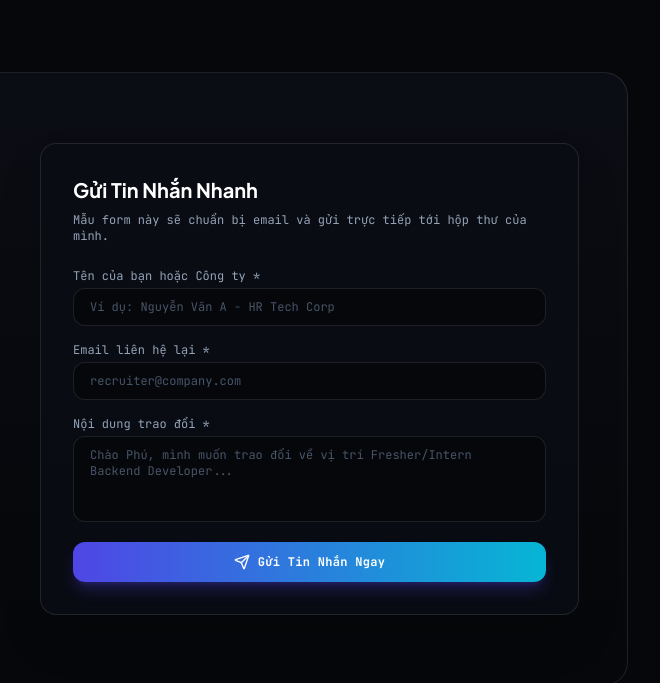
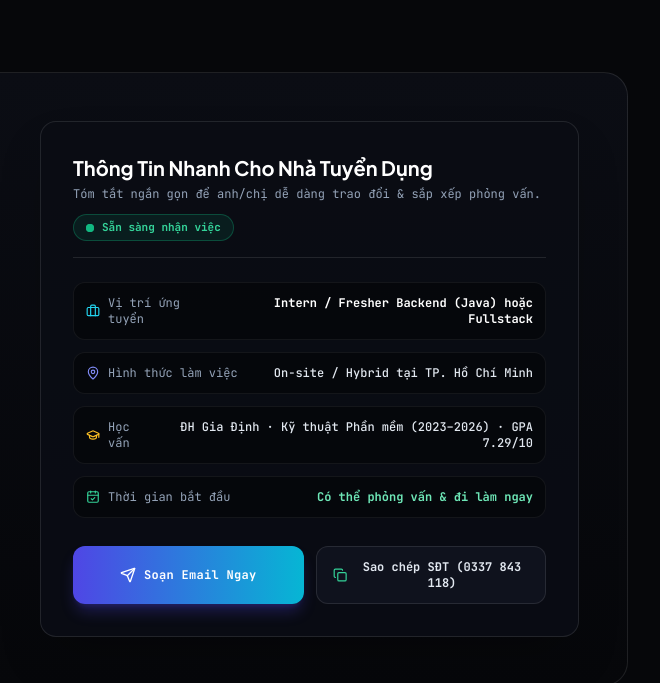
Before and after one commit to NhsPhu/Profolio, a plain HTML site: page code.html in a window 1280 px wide. Shown: the part 5460-6143 px from the top of the page, 620-1280 px from the left. Drawn offline with nearby package versions, Linux system fonts and the light colour scheme.

Commit message:
feat: add favicon.ico and replace contact form with Recruiter Quick Card

```diff
--- a/code.html
+++ b/code.html
@@ -5,6 +5,8 @@
   <meta name="viewport" content="width=device-width, initial-scale=1.0" />
   <title>Nguyễn Hồ Sỹ Phú | Fullstack / Backend Developer (Intern · Fresher)</title>
   <meta name="description" content="Portfolio của Nguyễn Hồ Sỹ Phú - Sinh viên mới ra trường ngành Kỹ thuật Phần mềm (ĐH Gia Định), tìm kiếm cơ hội Intern / Fresher Fullstack hoặc Backend Developer với Java Spring Boot và React." />
+  <link rel="icon" type="image/x-icon" href="./favicon.ico" />
+  <link rel="shortcut icon" href="./favicon.ico" />
 
   <!-- Fonts -->
   <link rel="preconnect" href="https://fonts.googleapis.com" />
@@ -1635,32 +1637,67 @@
 
           </div>
 
-          <!-- Right: Interactive Quick Message Form -->
-          <div class="lg:col-span-6 bg-dark-900/90 rounded-2xl p-6 sm:p-8 border border-white/10 shadow-2xl">
-            <h3 class="text-xl font-bold text-white mb-2">Gửi Tin Nhắn Nhanh</h3>
-            <p class="text-xs text-slate-400 font-mono mb-6">Mẫu form này sẽ chuẩn bị email và gửi trực tiếp tới hộp thư của mình.</p>
-
-            <form onsubmit="handleContactSubmit(event)" class="space-y-4 text-xs font-mono">
+          <!-- Right: Recruiter Quick Info Card -->
+          <div class="lg:col-span-6 bg-dark-900/90 rounded-2xl p-6 sm:p-8 border border-white/10 shadow-2xl space-y-6">
+            <div class="flex flex-wrap items-center justify-between gap-3 pb-4 border-b border-white/10">
               <div>
-                <label class="block text-slate-400 mb-1">Tên của bạn hoặc Công ty *</label>
-                <input id="senderName" type="text" required placeholder="Ví dụ: Nguyễn Văn A - HR Tech Corp" class="w-full bg-dark-950 border border-white/10 rounded-xl px-4 py-2.5 text-white placeholder-slate-600 focus:outline-none focus:border-cyan-400 transition-colors" />
-              </div>
-
-              <div>
-                <label class="block text-slate-400 mb-1">Email liên hệ lại *</label>
-                <input id="senderEmail" type="email" required placeholder="recruiter@company.com" class="w-full bg-dark-950 border border-white/10 rounded-xl px-4 py-2.5 text-white placeholder-slate-600 focus:outline-none focus:border-cyan-400 transition-colors" />
-              </div>
-
-              <div>
-                <label class="block text-slate-400 mb-1">Nội dung trao đổi *</label>
-                <textarea id="senderMsg" rows="4" required placeholder="Chào Phú, mình muốn trao đổi về vị trí Fresher/Intern Backend Developer..." class="w-full bg-dark-950 border border-white/10 rounded-xl px-4 py-2.5 text-white placeholder-slate-600 focus:outline-none focus:border-cyan-400 transition-colors resize-none"></textarea>
-              </div>
-
-              <button type="submit" class="w-full py-3 rounded-xl bg-gradient-to-r from-indigo-600 to-cyan-500 hover:from-indigo-500 hover:to-cyan-400 text-white font-bold tracking-wide transition-all shadow-lg shadow-indigo-600/30 flex items-center justify-center gap-2">
+                <h3 class="text-xl font-bold text-white">Thông Tin Nhanh Cho Nhà Tuyển Dụng</h3>
+                <p class="text-xs text-slate-400 font-mono mt-1">Tóm tắt ngắn gọn để anh/chị dễ dàng trao đổi &amp; sắp xếp phỏng vấn.</p>
+              </div>
+              <span class="inline-flex items-center gap-2 px-3 py-1 rounded-full bg-emerald-500/10 border border-emerald-500/30 text-emerald-400 text-[11px] font-mono font-semibold shrink-0">
+                <span class="relative flex h-2 w-2">
+                  <span class="animate-ping absolute inline-flex h-full w-full rounded-full bg-emerald-400 opacity-75"></span>
+                  <span class="relative inline-flex rounded-full h-2 w-2 bg-emerald-500"></span>
+                </span>
+                <span>Sẵn sàng nhận việc</span>
+              </span>
+            </div>
+
+            <div class="space-y-3 text-xs font-mono">
+              <div class="flex flex-col sm:flex-row sm:items-center sm:justify-between gap-1 p-3 rounded-xl bg-dark-950/80 border border-white/[0.06]">
+                <span class="text-slate-400 flex items-center gap-2">
+                  <i data-lucide="briefcase" class="w-3.5 h-3.5 text-cyan-400 shrink-0"></i>
+                  <span>Vị trí ứng tuyển</span>
+                </span>
+                <span class="text-white font-semibold sm:text-right">Intern / Fresher Backend (Java) hoặc Fullstack</span>
+              </div>
+
+              <div class="flex flex-col sm:flex-row sm:items-center sm:justify-between gap-1 p-3 rounded-xl bg-dark-950/80 border border-white/[0.06]">
+                <span class="text-slate-400 flex items-center gap-2">
+                  <i data-lucide="map-pin" class="w-3.5 h-3.5 text-indigo-400 shrink-0"></i>
+                  <span>Hình thức làm việc</span>
+                </span>
+                <span class="text-slate-200 font-medium sm:text-right">On-site / Hybrid tại TP. Hồ Chí Minh</span>
+              </div>
+
+              <div class="flex flex-col sm:flex-row sm:items-center sm:justify-between gap-1 p-3 rounded-xl bg-dark-950/80 border border-white/[0.06]">
+                <span class="text-slate-400 flex items-center gap-2">
+                  <i data-lucide="graduation-cap" class="w-3.5 h-3.5 text-amber-400 shrink-0"></i>
+                  <span>Học vấn</span>
+                </span>
+                <span class="text-slate-200 font-medium sm:text-right">ĐH Gia Định · Kỹ thuật Phần mềm (2023–2026) · GPA 7.29/10</span>
+              </div>
+
+              <div class="flex flex-col sm:flex-row sm:items-center sm:justify-between gap-1 p-3 rounded-xl bg-dark-950/80 border border-white/[0.06]">
+                <span class="text-slate-400 flex items-center gap-2">
+                  <i data-lucide="calendar-check" class="w-3.5 h-3.5 text-emerald-400 shrink-0"></i>
+                  <span>Thời gian bắt đầu</span>
+                </span>
+                <span class="text-emerald-300 font-semibold sm:text-right">Có thể phỏng vấn &amp; đi làm ngay</span>
+              </div>
+            </div>
+
+            <div class="grid grid-cols-1 sm:grid-cols-2 gap-3 pt-1">
+              <a href="mailto:nguyenhosyphu@gmail.com?subject=%5BPh%E1%BB%8Fng%20V%E1%BA%A5n%20Intern%2FFresher%5D%20Trao%20%C4%91%E1%BB%95i%20c%C6%A1%20h%E1%BB%99i%20h%E1%BB%A3p%20t%C3%A1c" class="w-full py-3 px-4 rounded-xl bg-gradient-to-r from-indigo-600 to-cyan-500 hover:from-indigo-500 hover:to-cyan-400 text-white font-mono text-xs font-bold tracking-wide transition-all shadow-lg shadow-indigo-600/30 flex items-center justify-center gap-2 active:scale-95">
                 <i data-lucide="send" class="w-4 h-4"></i>
-                <span>Gửi Tin Nhắn Ngay</span>
+                <span>Soạn Email Ngay</span>
+              </a>
+
+              <button type="button" onclick="copyText('0337843118', 'Đã copy số điện thoại: 0337 843 118')" class="w-full py-3 px-4 rounded-xl bg-dark-850 hover:bg-dark-800 text-slate-200 hover:text-emerald-300 border border-white/10 hover:border-emerald-500/40 font-mono text-xs font-semibold transition-all flex items-center justify-center gap-2 active:scale-95">
+                <i data-lucide="copy" class="w-4 h-4 text-emerald-400"></i>
+                <span>Sao chép SĐT (0337 843 118)</span>
               </button>
-            </form>
+            </div>
           </div>
 
         </div>
@@ -1764,20 +1801,6 @@
         document.body.removeChild(textarea);
         showToast(successMsg || 'Đã sao chép vào bộ nhớ tạm!');
       });
-    }
-
-    // Contact Form Handler
-    function handleContactSubmit(e) {
-      e.preventDefault();
-      const name = document.getElementById('senderName').value;
-      const email = document.getElementById('senderEmail').value;
-      const msg = document.getElementById('senderMsg').value;
-
-      const subject = encodeURIComponent(`[Phỏng Vấn/Hợp Tác] ${name}`);
-      const body = encodeURIComponent(`Xin chào Phú,\n\nTôi là: ${name} (${email})\n\nNội dung trao đổi:\n${msg}\n\nTrân trọng!`);
-
-      window.location.href = `mailto:nguyenhosyphu@gmail.com?subject=${subject}&body=${body}`;
-      showToast('Đang mở ứng dụng email của bạn...');
     }
 
     // Terminal Commands Logic
```
Also changed, not shown: index.html (+60 -37 lines), favicon.ico (added).
